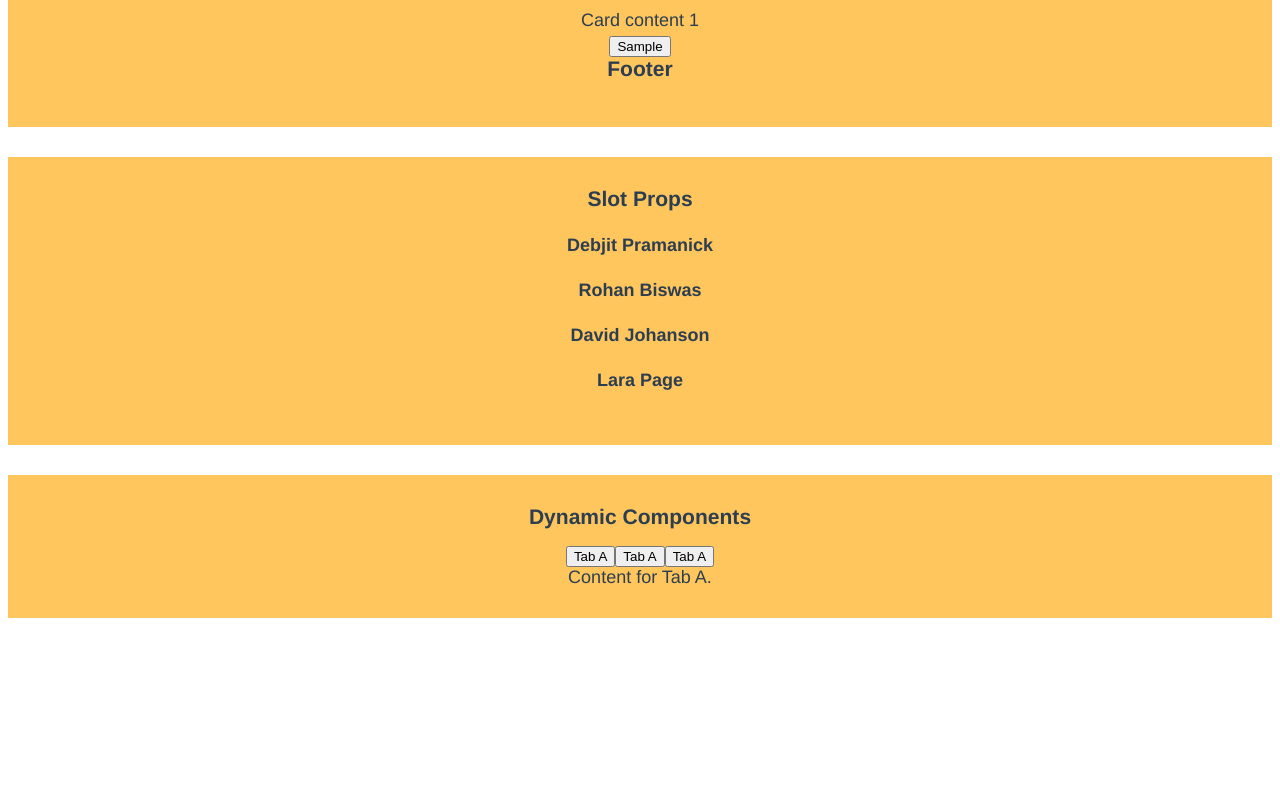
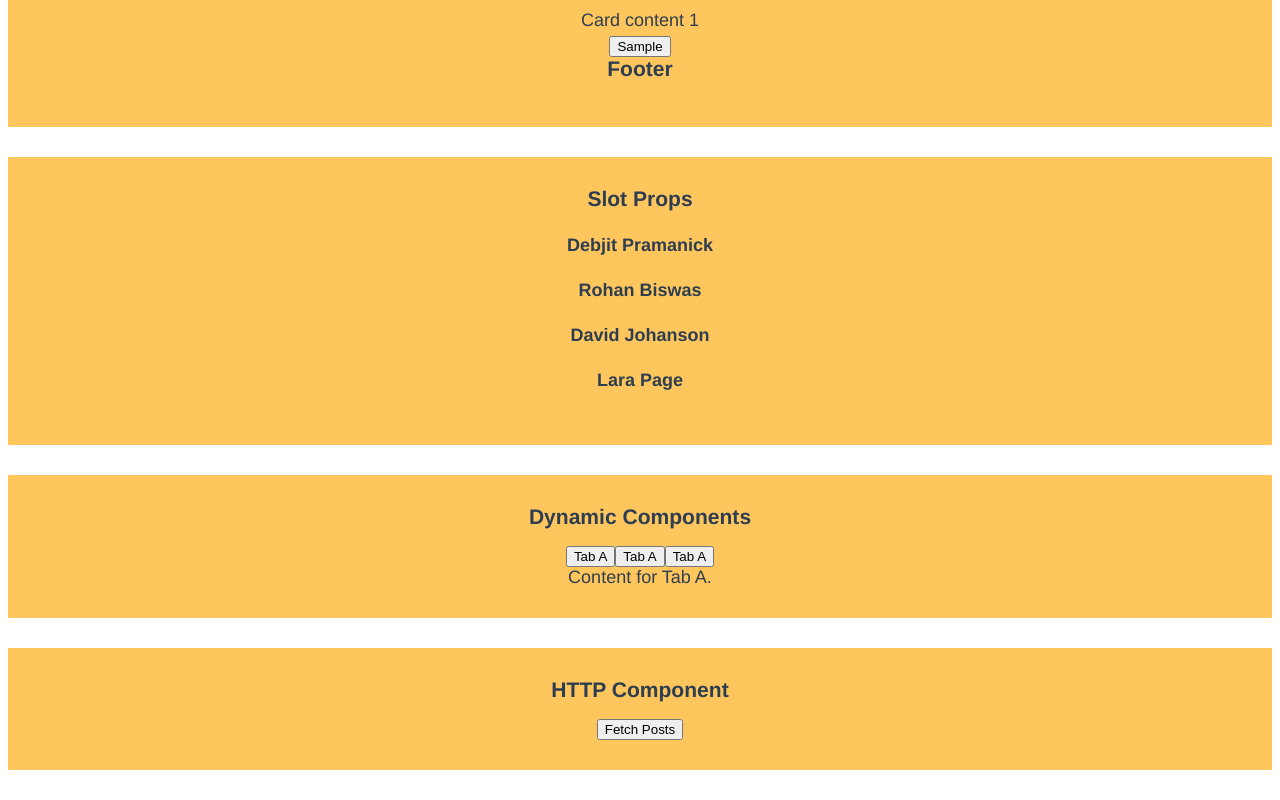
Before and after one commit to DebjitPramanick/Practice-Vue, a Vue app in the folder firstapp/: page / in a window 1280 px wide. Shown: the part 3356-4156 px from the top of the page. Before the commit the page ends 4004 px from the top, so only its background shows below. Built offline with nearby package versions, Linux system fonts and the light colour scheme.

Commit message:
HTTP and Vue

```diff
--- a/firstapp/package.json
+++ b/firstapp/package.json
@@ -8,6 +8,7 @@
     "lint": "vue-cli-service lint"
   },
   "dependencies": {
+    "axios": "^0.24.0",
     "core-js": "^3.6.5",
     "vue": "^3.0.0"
   },
--- a/firstapp/src/App.vue
+++ b/firstapp/src/App.vue
@@ -95,6 +95,8 @@
 
     <TabContainer />
 
+    <HTTPComponent />
+
   </div>
 </template>
 
@@ -111,6 +113,7 @@ import InputModel from "./components/InputModel.vue"
 import Card from "./slots/Card.vue"
 import NameList from "./slots/NameList.vue"
 import TabContainer from "./components/dynamic_components/TabContainer.vue"
+import HTTPComponent from "./HTTP/HTTPComponents.vue"
 
 export default {
   name: 'App',
@@ -125,7 +128,8 @@ export default {
     InputModel,
     Card,
     NameList,
-    TabContainer
+    TabContainer,
+    HTTPComponent
   },
   data(){
     return {
--- /dev/null
+++ b/firstapp/src/HTTP/HTTPComponents.vue
@@ -0,0 +1,29 @@
+<template>
+    <div class="container">
+        <h3>HTTP Component</h3>
+        <button @click="getPosts()">Fetch Posts</button>
+        <p v-for="p in posts.slice(0, 5)" :key="p.id">{{p.title}}</p>
+    </div>
+</template>
+
+<script>
+    import axios from "axios"
+    export default {
+        name: "HTTPComponent",
+        data(){
+            return{
+                posts: []
+            }
+        },
+        methods: {
+            getPosts() {
+                axios.get("https://jsonplaceholder.typicode.com/posts")
+                .then(res => this.posts = res.data)
+            }
+        }
+    }
+</script>
+
+<style lang="scss" scoped>
+
+</style>
```
Also changed, not shown: 1 other file (tests, documents, lock files or other folders).
